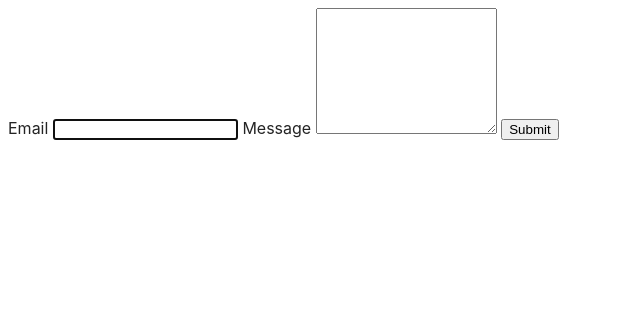
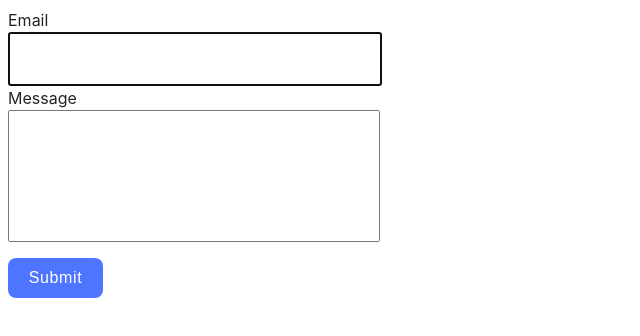
Before and after one commit to OksanaGukova/goit-js-hw-09, a website built with Vite: page src/2-form.html in a window 1280 px wide. Shown: the whole page, without its empty margins (0-640 px from the left). Built offline with nearby package versions, Linux system fonts and the light colour scheme.

Commit message:
Update styles.css

```diff
--- a/src/css/styles.css
+++ b/src/css/styles.css
@@ -63,9 +63,50 @@ border: none;
     max-width: 1128px;
 }
 
-
-
 .gallery-image {
-
     height: 200px;
 }
+
+.feedback-form{
+  display: flex;
+  flex-direction: column;
+
+}
+
+.feedback-form input {
+  display: flex;
+  flex-direction: column;
+  gap: 8px;
+  width: 360px;
+  height: 40px;
+    padding: 5px;
+}
+
+.feedback-form textarea {
+  display: flex;
+  flex-direction: column;
+    gap: 8px;
+  resize: none;
+  margin-bottom: 16px;
+  width: 360px;
+  padding: 5px;
+}
+
+.feedback-form button {
+font-weight: 500;
+font-size: 16px;
+line-height: 1.5;
+letter-spacing: 0.04em;
+color: #fff;
+background: #4e75ff;
+border-radius: 8px;
+padding: 8px 16px;
+width: 95px;
+height: 40px;
+border: none;
+padding: 8px;
+}
+
+.feedback-form button:hover {
+  background: #6c8cff;
+}
```
